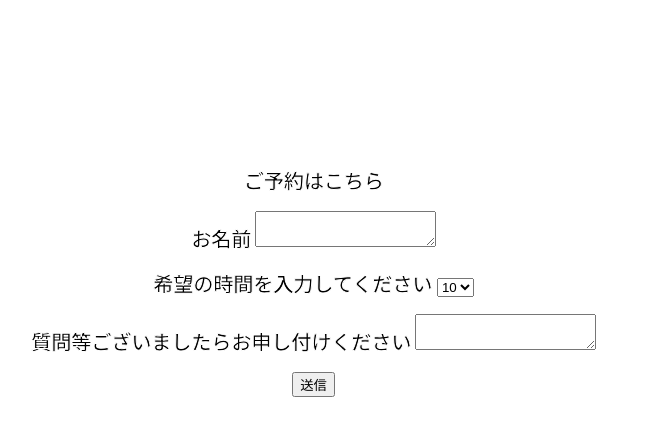
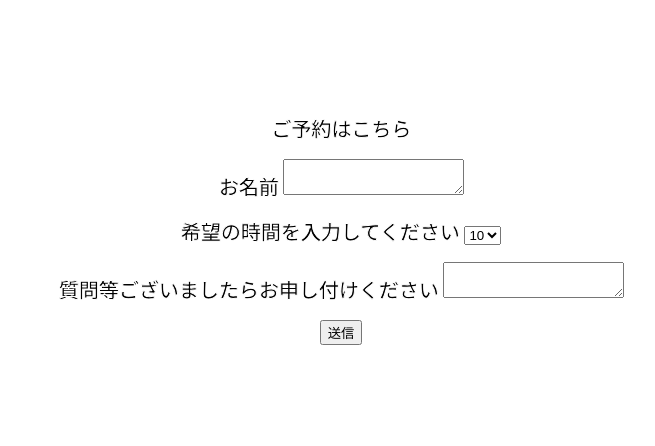
Before and after one commit to tenmon-han/yoyaku, a plain HTML site: page index.html in a window 1280 px wide. Shown: the whole page, without its empty margins (299-954 px from the left). Drawn offline with Linux system fonts and the light colour scheme.

Commit message:
Update index.html

```diff
--- a/index.html
+++ b/index.html
@@ -4,9 +4,8 @@
     <meta name="viewport" content="width=device-width, initial-scale=1.0" />
     <title>プラネタリウム作成＿予約</title>
 </head>
-<body>
-            <div style="position: absolute; top: 120;left: 300; max-width: 100%; max-height: 100%; padding: 30px; text-align: center;">
-    <div class="contact-form"><center>
+<body><br><br><br><br><br>
+    <center><div class="contact-form">
     <p class="title"><span style="font-size: 20px; font-weight: bold; color: black; -webkit-text-stroke: 1px white;">ご予約はこちら</span></p>
 
     <form action="https://api.staticforms.xyz/submit" method="post">
@@ -30,7 +29,7 @@
          <textarea id="comment" name="message"></textarea><p></p>
          <div class="button-area">
             <input type="submit" value="送信" />
-         </div></div>
+         </div></div></div>
         </div></center>
 
     </form>
```
